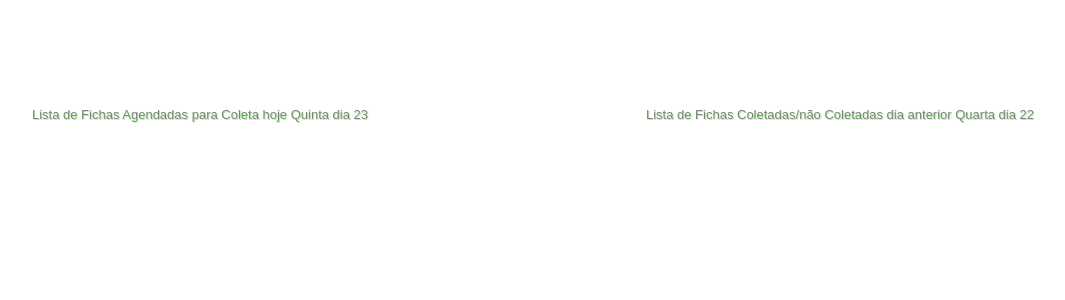
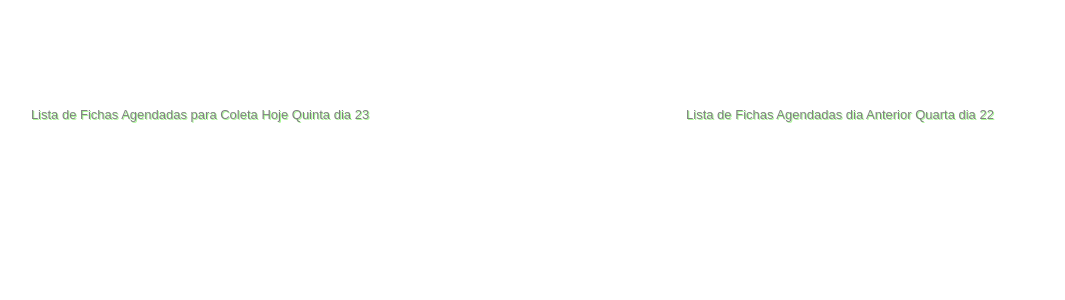
Before and after one commit to HumbertoFox/projeto-0, a PHP site: page /projeto-0/gerar-relatorio.php in a window 1280 px wide. Shown: the part 174-474 px from the top of the page, without its empty margins (120-1185 px from the left). Run offline with PHP 8.4, Linux system fonts and the light colour scheme.

Commit message:
upgrade relatório page

```diff
--- a/gerar-relatorio.php
+++ b/gerar-relatorio.php
@@ -22,10 +22,10 @@
         </div>
         <div class="div-relatory div-relatory-1">
             <section class="section-relatory section-relatory-2">
-                <h2 class="h2">Lista de Fichas Agendadas para Coleta hoje <strong class="dia_na_semana" id="dia_na_semana"></strong> dia <strong class="data_hoje" id="data_hoje"></strong></h2>
+                <h2 class="h2">Lista de Fichas Agendadas para Coleta Hoje <strong class="dia_na_semana" id="dia_na_semana"></strong> dia <strong class="data_hoje" id="data_hoje"></strong></h2>
             </section>
             <section class="section-relatory section-relatory-3">
-                <h2 class="h2">Lista de Fichas Coletadas/não Coletadas dia anterior <strong class="dia_da_semana" id="dia_da_semana"> </strong> dia <strong class="data_dia_down" id="data_dia_down"></strong></h2>
+                <h2 class="h2">Lista de Fichas Agendadas dia Anterior <strong class="dia_da_semana" id="dia_da_semana"> </strong> dia <strong class="data_dia_down" id="data_dia_down"></strong></h2>
             </section>
         </div>
         <div class="div-relatory div-relatory-2">
```
